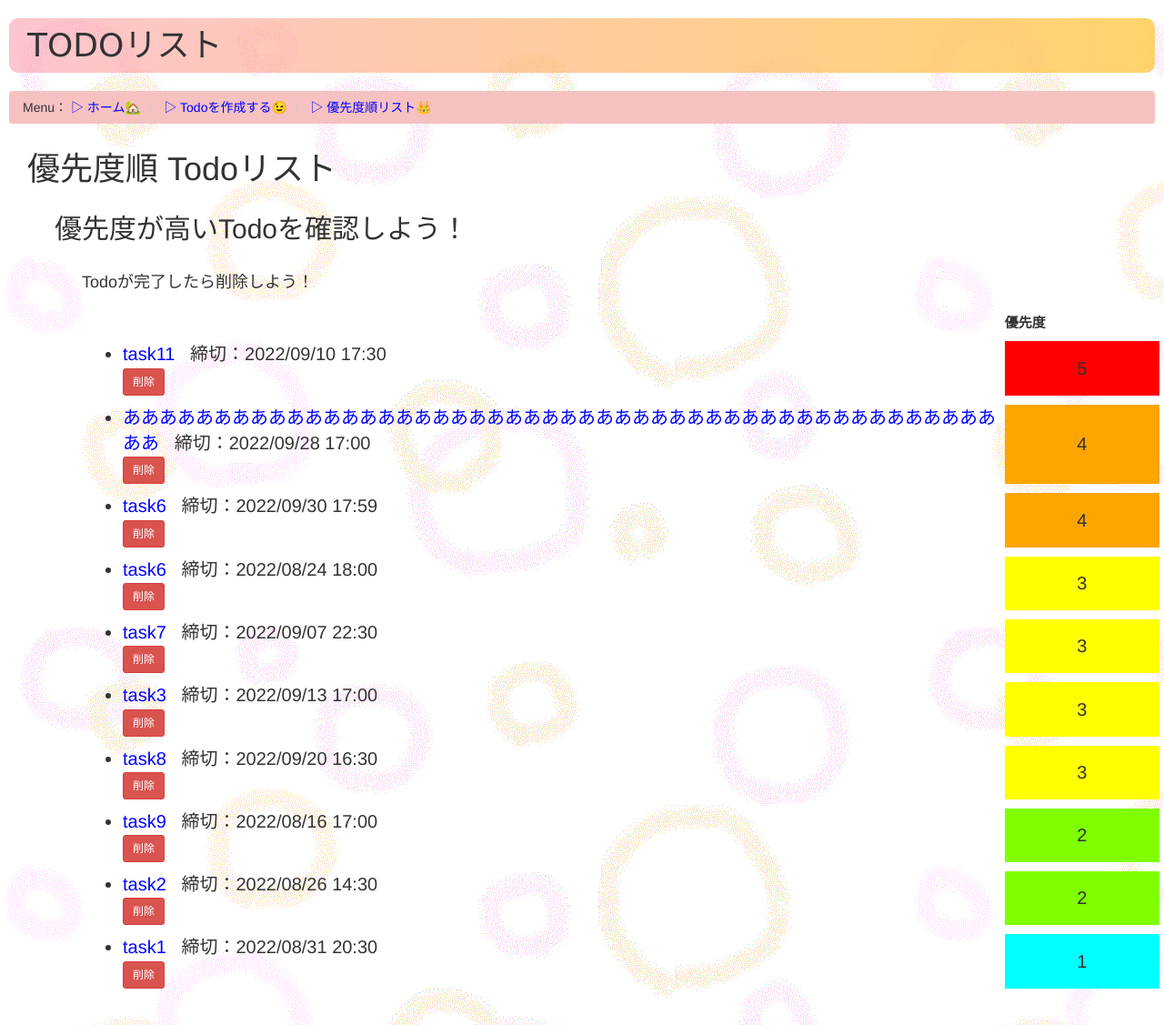
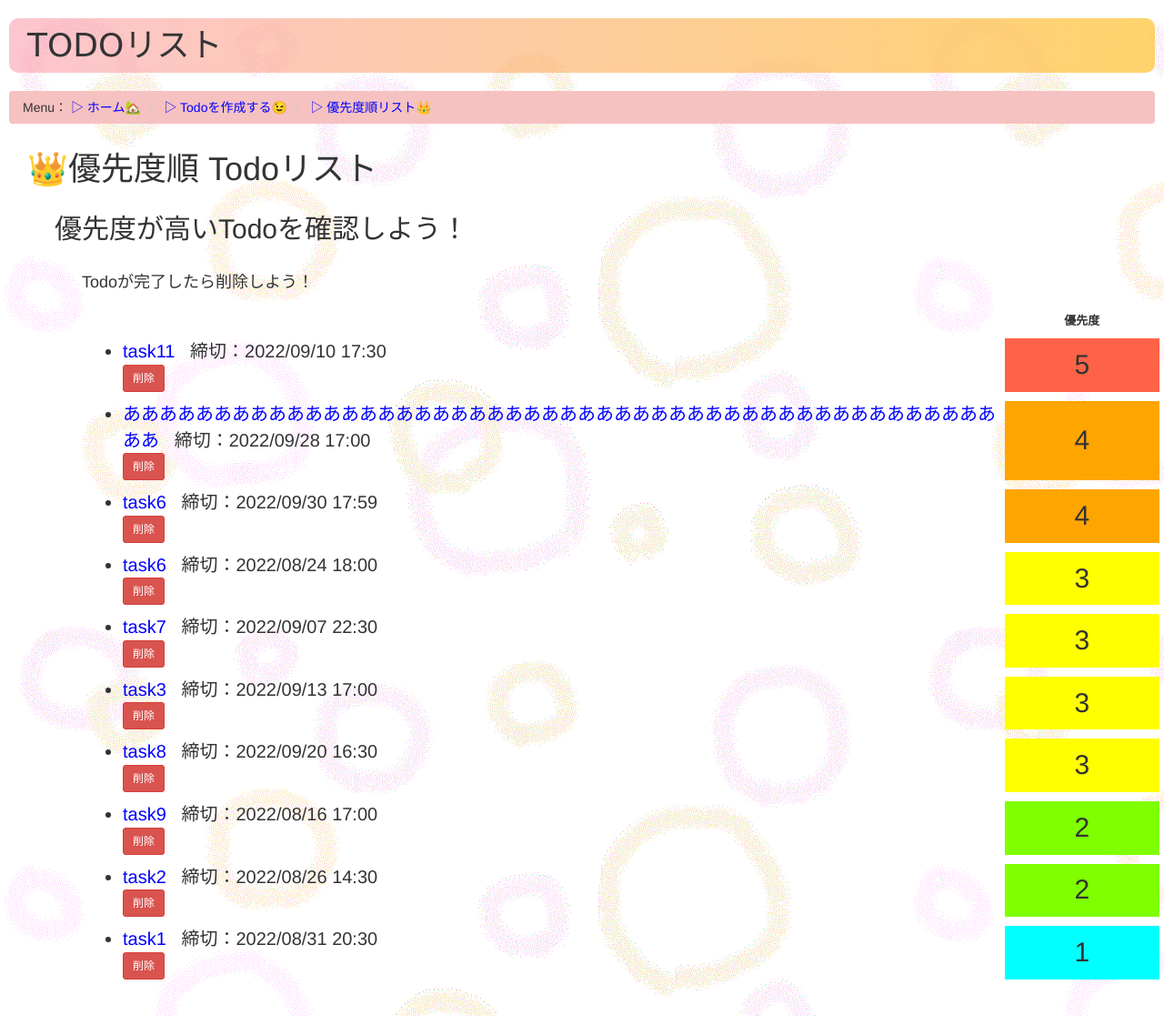
Before and after one commit to chikuwa1/Todo, a Django app: page /todos/priolity_list/ in a window 1280 px wide. Shown: the whole page at 91% size. Run offline with Django 4.2, Linux system fonts and the light colour scheme; data comes from the database, SQL or seed files in the repository; both versions use the stored data as it was after the commit; some libraries are stand-ins or nearby versions.

Commit message:
clean templates

```diff
--- a/mysite/todos/static/todos/style.css
+++ b/mysite/todos/static/todos/style.css
@@ -43,19 +43,25 @@ div {
 }
 
 .todo {
-    width: 400px;
+    width: 50%;
 }
 
 .todo_detail {
     margin: 30px 0px 30px 30px;
 }
 
-.priolity {
+.priolity_list {
     border-collapse: separate;
     border-spacing: 5px 10px;
+
 }
 
 th {
-    font-size: 15px;
-    height: 15px;
+    font-size: 13px;
+    height: 12px;
+    text-align: center;
 }
+
+.number {
+    font-size: 30px;
+}
--- a/mysite/todos/templates/todos/create.html
+++ b/mysite/todos/templates/todos/create.html
@@ -20,6 +20,7 @@
         Menu：
         <li><a href="{% url 'todos:index'%}">▷ ホーム🏡</a></li>
         <li><a href="{% url 'todos:create'%}"> ▷ Todoを作成する😉</a></li>
+        <li><a href="{% url 'todos:priolity'%}"> ▷ 優先度順リスト👑</a></li>
     </ul>
     <div>
         <h1 class="menu">😉Todo作成</h1>
--- a/mysite/todos/templates/todos/create_alert.html
+++ b/mysite/todos/templates/todos/create_alert.html
@@ -20,6 +20,7 @@
         Menu：
         <li><a href="{% url 'todos:index'%}">▷ ホーム🏡</a></li>
         <li><a href="{% url 'todos:create'%}"> ▷ Todoを作成する😉</a></li>
+        <li><a href="{% url 'todos:priolity'%}"> ▷ 優先度順リスト👑</a></li>
     </ul>
     <div>
         <h1 class="menu">❌Todo作成エラー</h1>
--- a/mysite/todos/templates/todos/create_conf.html
+++ b/mysite/todos/templates/todos/create_conf.html
@@ -20,6 +20,7 @@
         Menu：
         <li><a href="{% url 'todos:index'%}">▷ ホーム🏡</a></li>
         <li><a href="{% url 'todos:create'%}"> ▷ Todoを作成する😉</a></li>
+        <li><a href="{% url 'todos:priolity'%}"> ▷ 優先度順リスト👑</a></li>
     </ul>
     <div>
         <h1 class="menu">🌞Todo作成完了</h1>
--- a/mysite/todos/templates/todos/delete.html
+++ b/mysite/todos/templates/todos/delete.html
@@ -19,6 +19,7 @@
         Menu：
         <li><a href="{% url 'todos:index'%}">▷ ホーム🏡</a></li>
         <li><a href="{% url 'todos:create'%}"> ▷ Todoを作成する😉</a></li>
+        <li><a href="{% url 'todos:priolity'%}"> ▷ 優先度順リスト👑</a></li>
     </ul>
     <div>
         <h1 class="menu">✅Todo削除完了</h1>
--- a/mysite/todos/templates/todos/delete_alert.html
+++ b/mysite/todos/templates/todos/delete_alert.html
@@ -20,6 +20,7 @@
         Menu：
         <li><a href="{% url 'todos:index'%}">▷ ホーム🏡</a></li>
         <li><a href="{% url 'todos:create'%}"> ▷ Todoを作成する😉</a></li>
+        <li><a href="{% url 'todos:priolity'%}"> ▷ 優先度順リスト👑</a></li>
     </ul>
     <div>
         <h1 class="menu">⚡Todo削除確認</h1>
--- a/mysite/todos/templates/todos/detail.html
+++ b/mysite/todos/templates/todos/detail.html
@@ -22,6 +22,7 @@
         Menu：
         <li><a href="{% url 'todos:index'%}">▷ ホーム🏡</a></li>
         <li><a href="{% url 'todos:create'%}"> ▷ Todoを作成する😉</a></li>
+        <li><a href="{% url 'todos:priolity'%}"> ▷ 優先度順リスト👑</a></li>
     </ul>
     <div>
         <h1 class="menu">📝TODO詳細</h1>
--- a/mysite/todos/templates/todos/index.html
+++ b/mysite/todos/templates/todos/index.html
@@ -22,6 +22,7 @@
         Menu：
         <li><a href="{% url 'todos:index'%}">▷ ホーム🏡</a></li>
         <li><a href="{% url 'todos:create'%}"> ▷ Todoを作成する😉</a></li>
+        <li><a href="{% url 'todos:priolity'%}"> ▷ 優先度順リスト👑</a></li>
     </ul>
     <div>
         <h1 class="menu">🏡ホーム</h1>
--- a/mysite/todos/templates/todos/priolity_list.html
+++ b/mysite/todos/templates/todos/priolity_list.html
@@ -25,7 +25,7 @@
         <li><a href="{% url 'todos:priolity'%}"> ▷ 優先度順リスト👑</a></li>
     </ul>
     <div>
-        <h1 class="menu">優先度順 Todoリスト</h1>
+        <h1 class="menu">👑優先度順 Todoリスト</h1>
         <div>
             <h2>優先度が高いTodoを確認しよう！</h2>
             <div>
@@ -34,7 +34,7 @@
                 <p class="attention"> 作成されたTodoがありません。<br>新しいTodoを作成しましょう！ </p>
                 {% else %}
                 <ul>
-                    <table class="priolity">
+                    <table class="priolity_list">
                         <tr>
                             <th></th>
                             <th>優先度</th>
@@ -53,15 +53,15 @@
                                 </form>
                             </td>
                             {% if todo.priolity == 5 %}
-                            <td align="center" bgcolor="red">{{ todo.priolity }}</td>
+                            <td align="center" bgcolor="tomato" class="number">{{ todo.priolity }}</td>
                             {% elif todo.priolity == 4 %}
-                            <td align="center" bgcolor="orange">{{ todo.priolity }}</td>
+                            <td align="center" bgcolor="orange" class="number">{{ todo.priolity }}</td>
                             {% elif todo.priolity == 3 %}
-                            <td align="center" bgcolor="yellow">{{ todo.priolity }}</td>
+                            <td align="center" bgcolor="yellow" class="number">{{ todo.priolity }}</td>
                             {% elif todo.priolity == 2 %}
-                            <td align="center" bgcolor="chartreuse">{{ todo.priolity }}</td>
+                            <td align="center" bgcolor="chartreuse" class="number">{{ todo.priolity }}</td>
                             {% else %}
-                            <td align="center" bgcolor="cyan">{{ todo.priolity }}</td>
+                            <td align="center" bgcolor="cyan" class="number">{{ todo.priolity }}</td>
                             {% endif %}
                         </tr>
                         {% endfor %}
```
Also changed, not shown: mysite/db.sqlite3.
